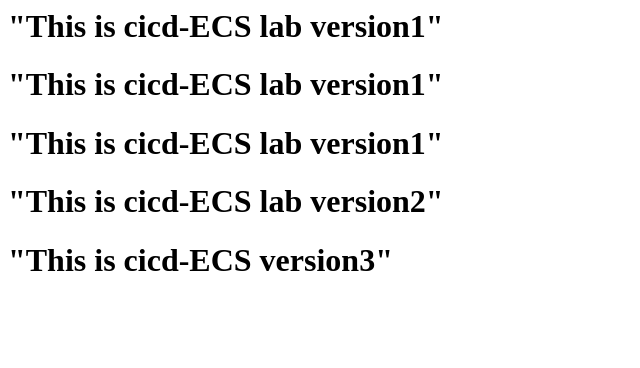
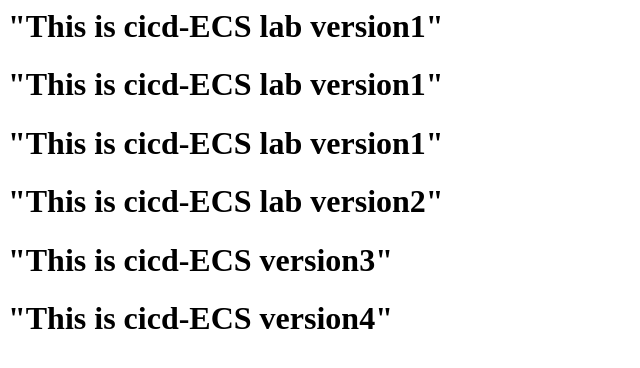
Before and after one commit to bhagavan21/CICD-ECS, a plain HTML site: page index.html in a window 1280 px wide. Shown: the whole page, without its empty margins (0-640 px from the left). Drawn offline with Linux system fonts and the light colour scheme.

Commit message:
updated 4 version

```diff
--- a/index.html
+++ b/index.html
@@ -3,3 +3,4 @@
 <h1> "This is cicd-ECS lab version1" </h1>
 <h1> "This is cicd-ECS lab version2" </h1>
 <h1> "This is cicd-ECS version3" </h1>
+<h1> "This is cicd-ECS version4" </h1>
```
